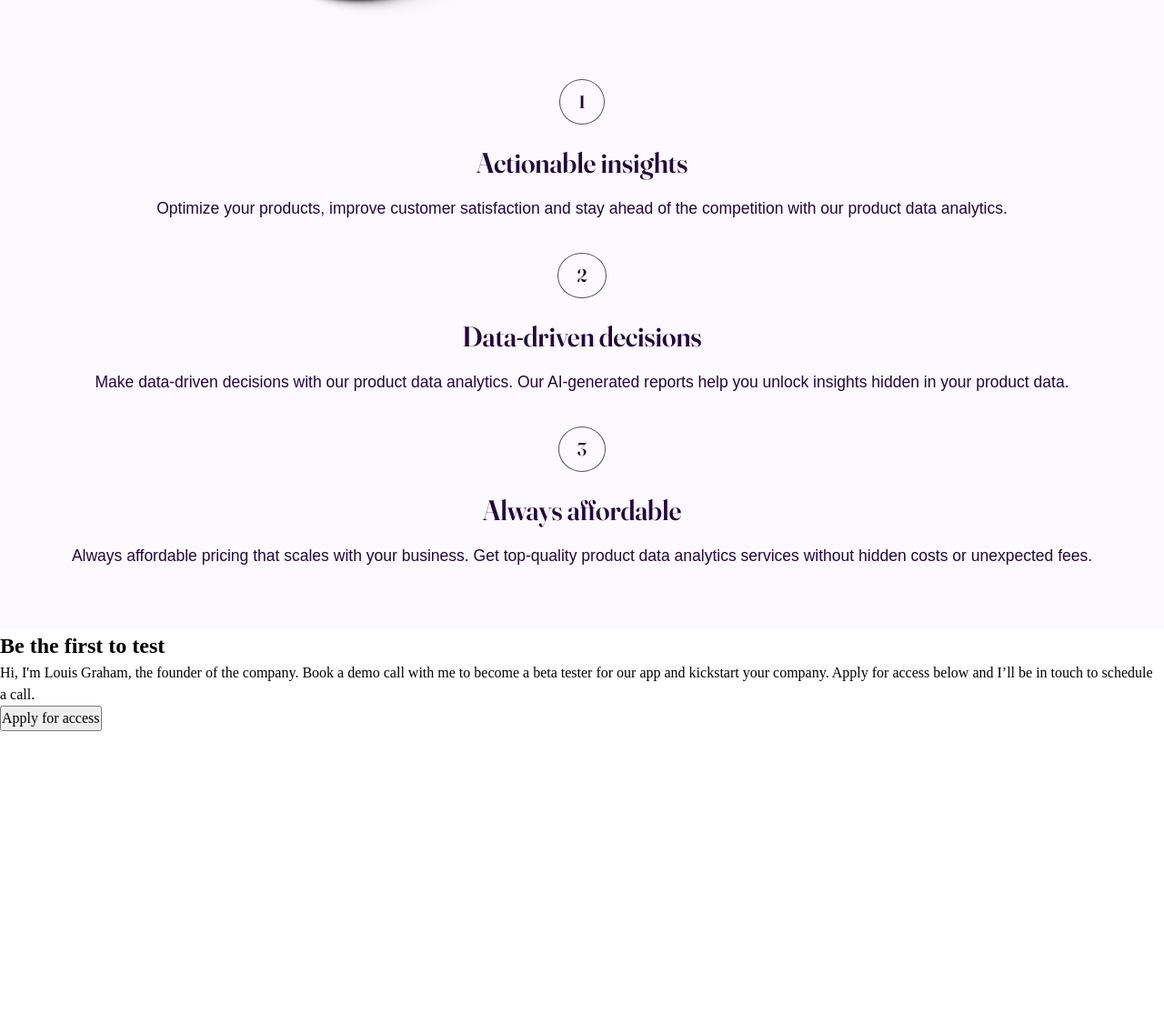
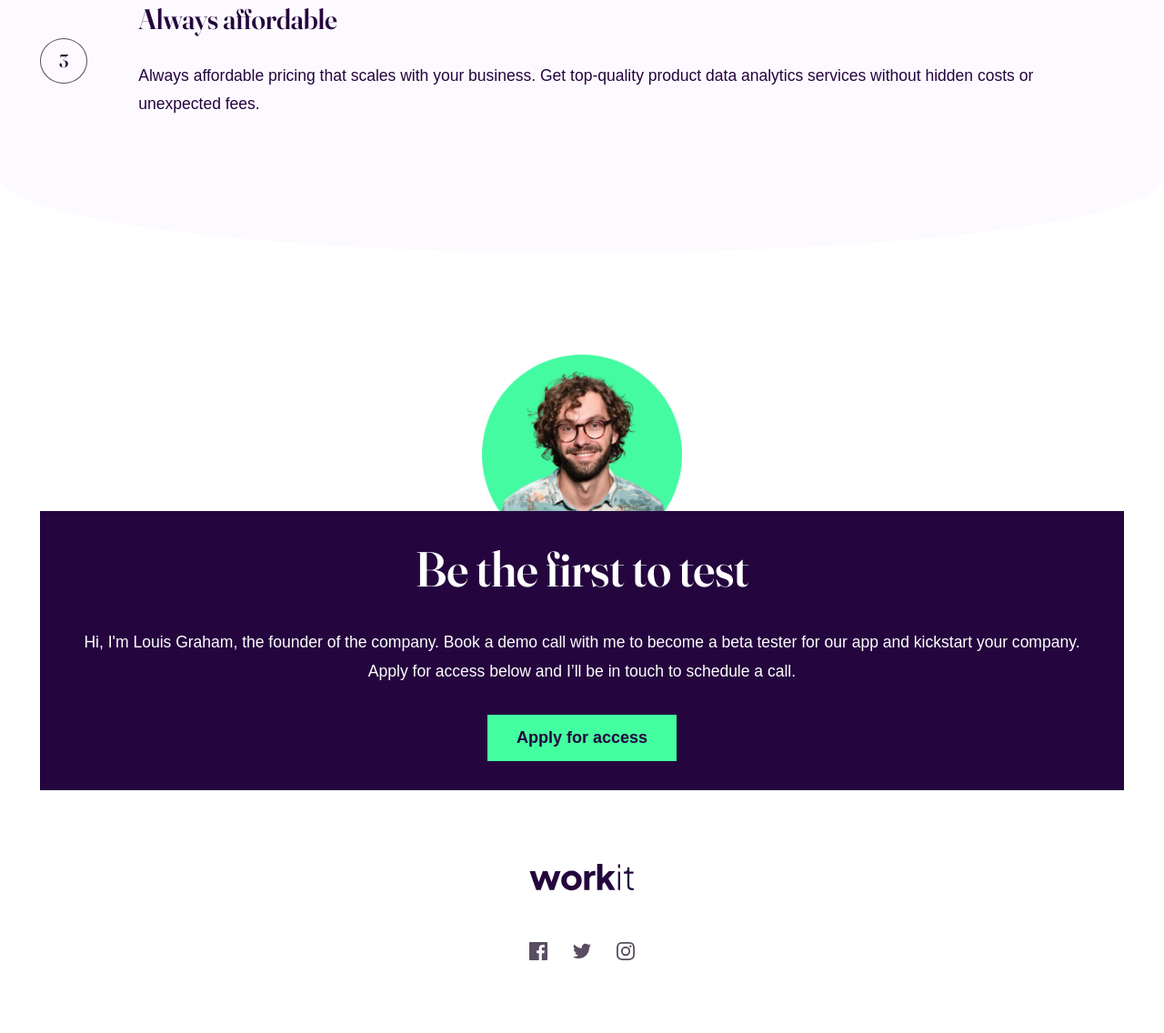
Before and after one commit to KonradJam/workit-landing-page, a website: page index.html in a window 1280 px wide. Shown: the part 1035-2171 px from the top of the page at 91% size. Before the commit the page ends 1839 px from the top, so only its background shows below. Drawn offline with Linux system fonts and the light colour scheme; a web font is replaced by a local one.

Commit message:
Add some styling to mobile version and tablet version

```diff
--- a/assets/scss/assets/_fonts.scss
+++ b/assets/scss/assets/_fonts.scss
@@ -35,7 +35,7 @@ $text-preset-1: (
     )
 );
 
-$text-presrt-2: (
+$text-preset-2: (
     font-size: (
         font-size-1: (fs: 2rem, vw: $viewport-mobile),
         font-size-2: (fs: 3rem, vw: $viewport-tablet),
--- a/assets/scss/styles.scss
+++ b/assets/scss/styles.scss
@@ -5,7 +5,7 @@
 @use "assets/mixins" as *;
 
 .container {
-    padding: 0 $spacing-250;
+    padding: 0 clamp-size($spacing-250, $spacing-550, $viewport-mobile, $viewport-tablet);
 }
 
 .hero {
@@ -72,7 +72,9 @@
         position: relative;
         z-index: 2;
         inline-size: 100%;
+        max-inline-size: 32.125rem;
         block-size: auto;
+        margin: 0 auto;
     }
 }
 
@@ -87,24 +89,111 @@
         text-align: center;
     }
 
+    &__item {
+        @include d-flex($spacing-300);
+    }
+
     &__number {
         display: inline-block;
         font-family: $font-primary;
         font-size: 1.25rem;
         line-height: .4;
-        margin-block-end: $spacing-300;
         padding: $spacing-250;
         border: 1px solid $color-purple-500;
         border-radius: 50%;
+        margin: 0 auto;
+    }
+
+    &__text {
+        @include d-flex($spacing-250);
     }
 
     &__title {
         @include fluid-typography($text-preset-3);
         display: block;
-        margin-block-end: $spacing-200;
     }
 
     &__description {
         @include fluid-typography($text-preset-4);
     }
 }
+
+.content_secondary {
+    content: '';
+    position: relative;
+    display: block;
+    inline-size: 100%;
+    block-size: 6.5vw;
+    background-color: $color-purple-100;
+    z-index: 1;
+    clip-path: ellipse(50% 100% at 50% 0);
+}
+
+.founder {
+    padding-block-start: $spacing-1400;
+
+    &__container {
+        @include d-flex(0);
+    }
+
+    &__image {
+        margin: 0 auto -3rem auto;
+    }
+
+    &__invitation {
+        @include d-flex($spacing-400);
+        padding: $spacing-400;
+        background-color: $color-purple-900;
+        color: $color-white;
+        text-align: center;
+    }
+
+    &__title {
+        @include fluid-typography($text-preset-2);
+    }
+
+    &__description {
+        @include fluid-typography($text-preset-4);
+    }
+
+    &__apply-button {
+        @include fluid-typography($text-preset-5);
+        color: $color-purple-900;
+        background-color: $color-green;
+        border: none;
+        padding: $spacing-150 $spacing-400;
+        margin: 0 auto;
+    }
+}
+
+.footer {
+    @include d-flex($spacing-700);
+    padding: $spacing-1000 0;
+    max-inline-size: 7.25rem;
+    margin: 0 auto;
+
+    &__socials {
+        display: flex;
+        justify-content: space-between;
+    }
+
+    &__social-logo {
+        inline-size: 1.25rem;
+        block-size: 1.25rem;
+    }
+}
+
+@media (min-width: $viewport-tablet) {
+    .content {
+        &__text {
+            text-align: left;
+            gap: $spacing-350;
+        }
+
+        &__item {
+            flex-direction: row;
+            align-items: center;
+            gap: $spacing-700;
+        }
+    }
+}
--- a/index.html
+++ b/index.html
@@ -17,7 +17,7 @@
           <button class="hero__apply-button">Apply for access</button>
         </nav>
         <div class="hero__content">
-          <h1 class="hero__title">Data <span class="hero__underline">tailored</span> to your needs.</h1>
+          <h1 class="hero__title">Data <span class="hero__underline">tailored</span> to<br> your needs.</h1>
           <button class="hero__learn-button">Learn more</button>
         </div>
       </div>
@@ -32,32 +32,42 @@
         <ul class="content__list">
             <li class="content__item">
               <div class="content__number">1</div>
+              <div class="content__text">
                 <strong class="content__title">Actionable insights</strong>
                 <p class="content__description">
                   Optimize your products, improve customer satisfaction and stay ahead of the competition
                   with our product data analytics.
+              </div>
               </p>
             </li>
             <li class="content__item">
               <div class="content__number">2</div>
+              <div class="content__text">
                 <strong class="content__title">Data-driven decisions</strong>
                 <p class="content__description">
                   Make data-driven decisions with our product data analytics. Our AI-generated reports help
                   you unlock insights hidden in your product data.
                 </p>
+              </div>
             </li>
             <li class="content__item">
               <div class="content__number">3</div>
+              <div class="content__text">
                 <strong class="content__title">Always affordable</strong>
                 <p class="content__description">
                   Always affordable pricing that scales with your business. Get top-quality product data
                   analytics services without hidden costs or unexpected fees.
                 </p>
+              </div>
             </li>
           </ul>
         </div>
       </section>
+      <div class="content_secondary"></div>
       <section class="founder">
+        <div class="container founder__container">
+          <img src="/assets/images/image-founder.webp" alt="" class="founder__image" width="220" height="220">
+          <section class="founder__invitation">
               <h2 class="founder__title">Be the first to test</h2>
               <p class="founder__description">
                 Hi, I'm Louis Graham, the founder of the company. Book a demo call with me to become a
@@ -66,12 +76,14 @@
               </p>
             <button class="founder__apply-button">Apply for access</button>
           </section>
+        </div>
+      </section>
       <footer class="footer">
-        <img src="" alt="" class="footer__logo">
+        <img src="/assets/images/logo-dark.svg" alt="" class="footer__logo">
         <div class="footer__socials">
-          <img src="" alt="" class="footer__social-logo">
-          <img src="" alt="" class="footer__social-logo">
-          <img src="" alt="" class="footer__social-logo">
+          <img src="/assets/images/icon-facebook.svg" alt="" class="footer__social-logo" width="20" height="20">
+          <img src="/assets/images/icon-twitter.svg" alt="" class="footer__social-logo" width="20" height="20">
+          <img src="/assets/images/icon-instagram.svg" alt="" class="footer__social-logo" width="20" height="20">
         </div>
       </footer>
     </div>
```
Also changed, not shown: assets/css/styles.css. Lines whose indentation alone changed are shown as unchanged.
